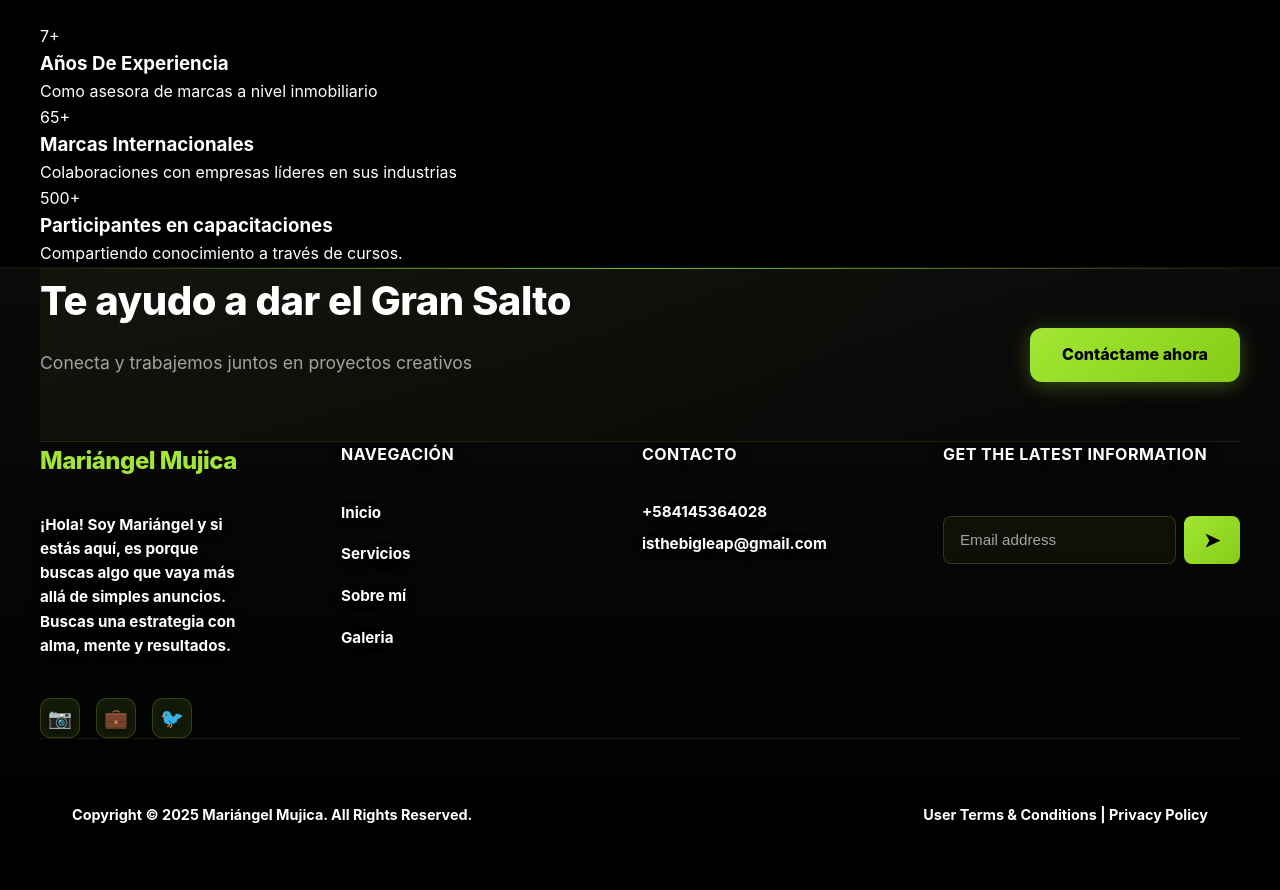
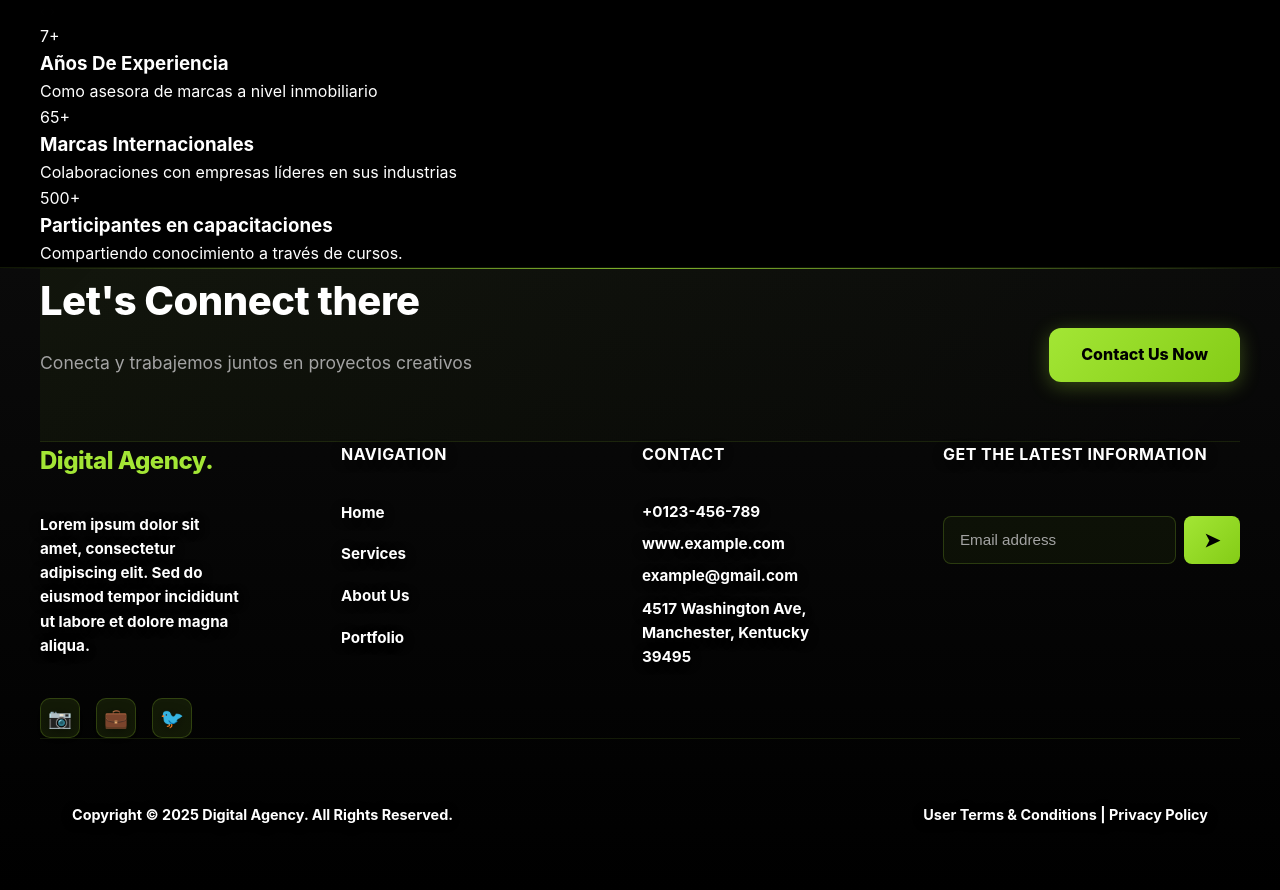
Before and after one commit to ernalytsyegroup/webfinal, a website: page pages/sobre-mi.html in a window 1280 px wide. Shown: the part 2010-2900 px from the top of the page. Drawn offline with Linux system fonts and the light colour scheme.

Commit message:
Restaurar diseño original de sobre-mi.html previo a conflictos

```diff
--- a/pages/sobre-mi.html
+++ b/pages/sobre-mi.html
@@ -3,8 +3,7 @@
 <head>
     <meta charset="UTF-8">
     <meta name="viewport" content="width=device-width, initial-scale=1.0">
-    <title>Sobre Mí - Mariángel Mujica</title>
-    <link rel="icon" type="image/png" href="../models/MM 2025 2.png">
+    <title>Sobre Mí - Mariangel Mujica</title>
     <link rel="stylesheet" href="../css/reset.css">
     <link rel="stylesheet" href="../css/variables.css">x
     <link rel="stylesheet" href="../css/navigation.css">
@@ -57,23 +56,18 @@
                     <h2 class="section-title" style="border:none;">Mi Historia</h2>
                     <div class="bio-block">
                         <span class="bio-highlight">¡Hola! Soy Mariángel y si estás aquí, es porque buscas algo que vaya más allá de simples anuncios.</span>
-                        <p class="bio-text">Buscas una estrategia con alma, mente y resultados. Soy una mujer de contrastes que encontró su propósito en la unión de dos mundos: la Ingeniería Electrónica en Computación y el ser profesora en Lengua y Literatura. Sí, suena a polos opuestos, pero esa es la mayor ventaja: tengo la mente analítica para entender los algoritmos de Meta Ads y la Inteligencia Artificial, pero también el corazón para escribir y encontrar las palabras que resuenen a tu cliente ideal.</p>
-                    </div>
+                        <p class="bio-text">Buscas una estrategia con alma, mente y resultados. Soy una mujer de contrastes que encontró su propósito en la unión de dos mundos: la Ingeniería Electrónica en Computación y el ser profesora en Lengua y Literatura. Sí, suena a polos opuestos, pero esa es la mayor ventaja: tengo la mente analítica para entender los algoritmos de Meta Ads y la Inteligencia Artificial, pero también el corazón para escribir y encontrar las palabras que resuenen a tu cliente ideal.</p>                                                                                                                                              </div>
                     <div class="bio-block">
                         <span class="bio-highlight">Mi mayor "por qué"</span>
-                        <p class="bio-text">Mi historia de éxito no empezó en una oficina de lujo, sino en un momento de reinvención total, donde el llamado era a reinventarme si ó sí. En 2019, tras migrar a Chile, la vida me trajo de vuelta a mi amada Venezuela, embarazada y con mi hija de dos años en brazos. Regresé para empezar de cero, pero con una maleta llena de FE, perseverancia y muchas ganas de salir adelante.</p>
-                    </div>
+                        <p class="bio-text">Mi historia de éxito no empezó en una oficina de lujo, sino en un momento de reinvención total, donde el llamado era a reinventarme si ó sí. En 2019, tras migrar a Chile, la vida me trajo de vuelta a mi amada Venezuela, embarazada y con mi hija de dos años en brazos. Regresé para empezar de cero, pero con una maleta llena de FE, perseverancia y muchas ganas de salir adelante.</p>                                                                       </div>
                     <div class="bio-block">
-                        <p class="bio-text">Así transformé la necesidad en propósito y así nació Saberes y Emociones Group, más tarde Big Leap Marketing. Mis hijas, Norángel y Fabiana, son el motor que me recuerda cada día que no hay reto pequeño cuando la intención es grande.</p>
-                    </div>
+                        <p class="bio-text">Así transformé la necesidad en propósito y así nació Saberes y Emociones Group, más tarde Big Leap Marketing. Mis hijas, Norángel y Fabiana, son el motor que me recuerda cada día que no hay reto pequeño cuando la intención es grande.</p>                                                         </div>
                     <div class="bio-block">
                         <span class="bio-highlight">Más de 7 años transformando el Real Estate.</span>
-                        <p class="bio-text">He pasado los últimos 7 años trabajando con profesionales inmobiliarios en Estados Unidos, República Dominicana, Puerto Rico, Colombia, España y Londres. Gracias al apoyo de figuras clave como Stephanie Cabral y a un crecimiento orgánico basado en la confianza de mis referidos, hoy mi voz resuena en mercados de Estados Unidos, República Dominicana, Puerto Rico, Colombia, España, Londres y, por supuesto, Venezuela.</p>
-                    </div>
+                        <p class="bio-text">He pasado los últimos 7 años trabajando con profesionales inmobiliarios en Estados Unidos, República Dominicana, Puerto Rico, Colombia, España y Londres. Gracias al apoyo de figuras clave como Stephanie Cabral y a un crecimiento orgánico basado en la confianza de mis referidos, hoy mi voz resuena en mercados de Estados Unidos, República Dominicana, Puerto Rico, Colombia, España, Londres y, por supuesto, Venezuela.</p>                                </div>
                     <div class="bio-block">
                         <span class="bio-highlight">El Saber que enseña, la Emoción que conecta.</span>
-                        <p class="bio-text">No solo ejecuto estrategias; formo a las nuevas generaciones del sector. Tengo el honor de ser profesora en el Diplomado de Bienes Raíces, donde dicto el módulo de Marketing Inmobiliario. Esta faceta docente me mantiene a la vanguardia, combinando mis diplomados en Marketing Digital con la aplicación real de nuevas estrategías para el Real Estate en diferentes mercados a nivel global.</p>
-                    </div>
+                        <p class="bio-text">No solo ejecuto estrategias; formo a las nuevas generaciones del sector. Tengo el honor de ser profesora en el Diplomado de Bienes Raíces, donde dicto el módulo de Marketing Inmobiliario. Esta faceta docente me mantiene a la vanguardia, combinando mis diplomados en Marketing Digital con la aplicación real de nuevas estrategías para el Real Estate en diferentes mercados a nivel global.</p>                                                              </div>
                     <div class="bio-block">
                         <span class="bio-highlight">¡Hagamos que tu marca inmobiliaria sea imposible de ignorar!</span>
                         <p class="bio-text">He aprendido que el marketing inmobiliario es un acto de intención: el saber que atrae y la emoción que vende.</p>
@@ -135,8 +129,60 @@
         </section>
 
     <!-- Footer -->
-    <!-- El footer se incluirá automáticamente -->
-    <script src="../js/footer.js"></script>
+    <footer class="footer">
+        <div class="footer-top-line"></div>
+        <div class="footer-cta">
+            <div class="footer-cta-left">
+                <h2 class="footer-cta-title">Let's <span class="highlight">Connect</span> there</h2>
+                <p class="footer-cta-sub">Conecta y trabajemos juntos en proyectos creativos</p>
+            </div>
+            <div class="footer-cta-right">
+                <a class="btn-contact" href="/pages/contacto.html">Contact Us Now</a>
+            </div>
+        </div>
+
+        <div class="footer-container footer-grid">
+            <div class="footer-section footer-about">
+                <div class="footer-brand">Digital Agency.</div>
+                <p class="footer-desc">Lorem ipsum dolor sit amet, consectetur adipiscing elit. Sed do eiusmod tempor incididunt ut labore et dolore magna aliqua.</p>                                                                                                                                                                        <div class="social-links">
+                    <a href="#" aria-label="Instagram">📷</a>
+                    <a href="#" aria-label="LinkedIn">💼</a>
+                    <a href="#" aria-label="Twitter">🐦</a>
+                </div>
+            </div>
+
+            <div class="footer-section footer-nav">
+                <h4>Navigation</h4>
+                <ul>
+                    <li><a href="/index.html">Home</a></li>
+                    <li><a href="/pages/servicios.html">Services</a></li>
+                    <li><a href="/pages/sobre-mi.html">About Us</a></li>
+                    <li><a href="/pages/galeria.html">Portfolio</a></li>
+                </ul>
+            </div>
+
+            <div class="footer-section footer-contact">
+                <h4>Contact</h4>
+                <p>+0123-456-789</p>
+                <p>www.example.com</p>
+                <p>example@gmail.com</p>
+                <p>4517 Washington Ave, Manchester, Kentucky 39495</p>
+            </div>
+
+            <div class="footer-section footer-subscribe">
+                <h4>Get the latest information</h4>
+                <form class="footer-newsletter" action="#">
+                    <input type="email" placeholder="Email address" aria-label="Email address">
+                    <button type="submit" aria-label="Subscribe">➤</button>
+                </form>
+            </div>
+        </div>
+
+        <div class="footer-bottom footer-legal">
+            <div class="footer-legal-left">Copyright © 2025 Digital Agency. All Rights Reserved.</div>
+            <div class="footer-legal-right">User Terms & Conditions | Privacy Policy</div>
+        </div>
+    </footer>
 
     <script type="module" src="../js/navigation.js"></script>
     <script type="module">
```
